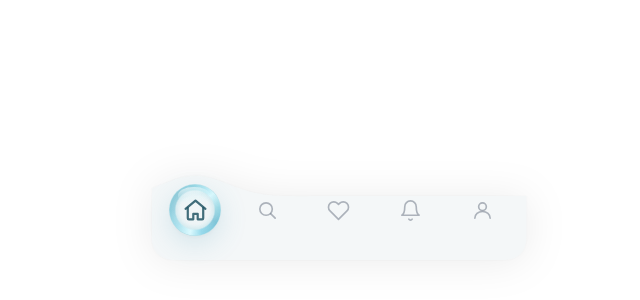
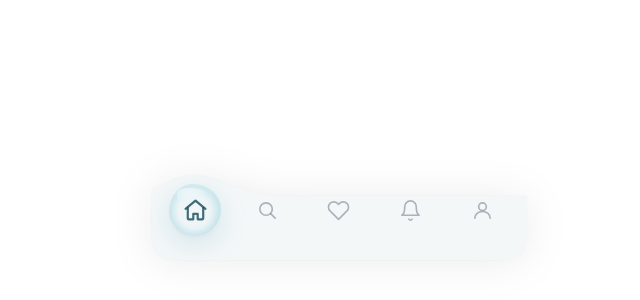
Before and after one commit to yuhanwu-klein/ui-index, a plain HTML site: page tabbar-bouncy.html in a window 1280 px wide. Shown: the part 480-780 px from the top of the page, 301-941 px from the left. Drawn offline with Linux system fonts and the light colour scheme.

Commit message:
Week 9: make glass blob shape and edge irregular/organic
Asymmetric border-radius (46%/54%/50%/50%) for non-circular shape.
Offset elliptical mask and uneven conic-gradient brightness create
varying edge thickness. Highlight patch is also asymmetric.

Co-Authored-By: Claude Opus 4.6 <noreply@anthropic.com>

```diff
--- a/tabbar-bouncy.html
+++ b/tabbar-bouncy.html
@@ -37,38 +37,40 @@ body{
 }
 
 .blob{
-  position:absolute;width:52px;height:52px;border-radius:50%;
-  background:radial-gradient(circle at 50% 50%,rgba(220,245,250,.05) 0%,rgba(180,225,235,.1) 40%,rgba(130,200,215,.45) 70%,rgba(80,175,200,.7) 85%,rgba(60,155,185,.8) 100%);
+  position:absolute;width:52px;height:52px;
+  border-radius:46% 54% 50% 50% / 52% 48% 52% 48%;
+  background:radial-gradient(ellipse 85% 90% at 48% 52%,rgba(220,245,250,.04) 0%,rgba(180,225,235,.08) 35%,rgba(130,200,215,.35) 65%,rgba(80,175,200,.6) 82%,rgba(60,155,185,.7) 100%);
   border:none;
   box-shadow:
     0 8px 28px rgba(60,150,180,.18),
     0 2px 4px rgba(0,0,0,.03),
-    inset 0 0 8px 2px rgba(100,190,210,.25),
-    inset 0 2px 2px rgba(255,255,255,.35);
+    inset 0 0 8px 2px rgba(100,190,210,.2),
+    inset 0 2px 2px rgba(255,255,255,.3);
   pointer-events:none;will-change:transform;
   transform:translate(-50%,-50%);
 }
 .blob::before{
-  content:'';position:absolute;inset:0;border-radius:50%;
+  content:'';position:absolute;inset:0;
+  border-radius:inherit;
   background:conic-gradient(from 120deg,
-    rgba(70,170,200,.5) 0%,
-    rgba(140,215,235,.8) 12%,
-    rgba(220,250,255,.95) 20%,
-    rgba(160,225,240,.6) 30%,
-    rgba(80,180,205,.4) 42%,
-    rgba(60,160,185,.35) 55%,
-    rgba(100,195,215,.5) 65%,
-    rgba(180,235,245,.75) 75%,
-    rgba(220,250,255,.85) 80%,
-    rgba(130,210,225,.55) 90%,
-    rgba(70,170,200,.5) 100%);
-  mask:radial-gradient(farthest-side,transparent calc(100% - 7px),#000 calc(100% - 5.5px),#000 calc(100% - 1px),transparent 100%);
-  -webkit-mask:radial-gradient(farthest-side,transparent calc(100% - 7px),#000 calc(100% - 5.5px),#000 calc(100% - 1px),transparent 100%);
+    rgba(70,170,200,.4) 0%,
+    rgba(140,215,235,.85) 10%,
+    rgba(220,250,255,.95) 18%,
+    rgba(160,225,240,.5) 28%,
+    rgba(80,180,205,.2) 40%,
+    rgba(60,160,185,.15) 50%,
+    rgba(100,195,215,.35) 60%,
+    rgba(180,235,245,.8) 72%,
+    rgba(230,252,255,.95) 78%,
+    rgba(140,215,230,.5) 88%,
+    rgba(70,170,200,.4) 100%);
+  mask:radial-gradient(ellipse 90% 85% at 48% 52%,transparent calc(100% - 7px),#000 calc(100% - 5px),#000 calc(100% - 1px),transparent 100%);
+  -webkit-mask:radial-gradient(ellipse 90% 85% at 48% 52%,transparent calc(100% - 7px),#000 calc(100% - 5px),#000 calc(100% - 1px),transparent 100%);
 }
 .blob::after{
-  content:'';position:absolute;top:3px;left:18%;right:22%;height:32%;
-  border-radius:50%;
-  background:linear-gradient(170deg,rgba(255,255,255,.7) 0%,rgba(210,245,250,.2) 50%,transparent);
+  content:'';position:absolute;top:4px;left:16%;right:24%;height:30%;
+  border-radius:40% 60% 50% 50%;
+  background:linear-gradient(165deg,rgba(255,255,255,.65) 0%,rgba(210,245,250,.15) 55%,transparent);
   filter:blur(.5px);
 }
 
```
